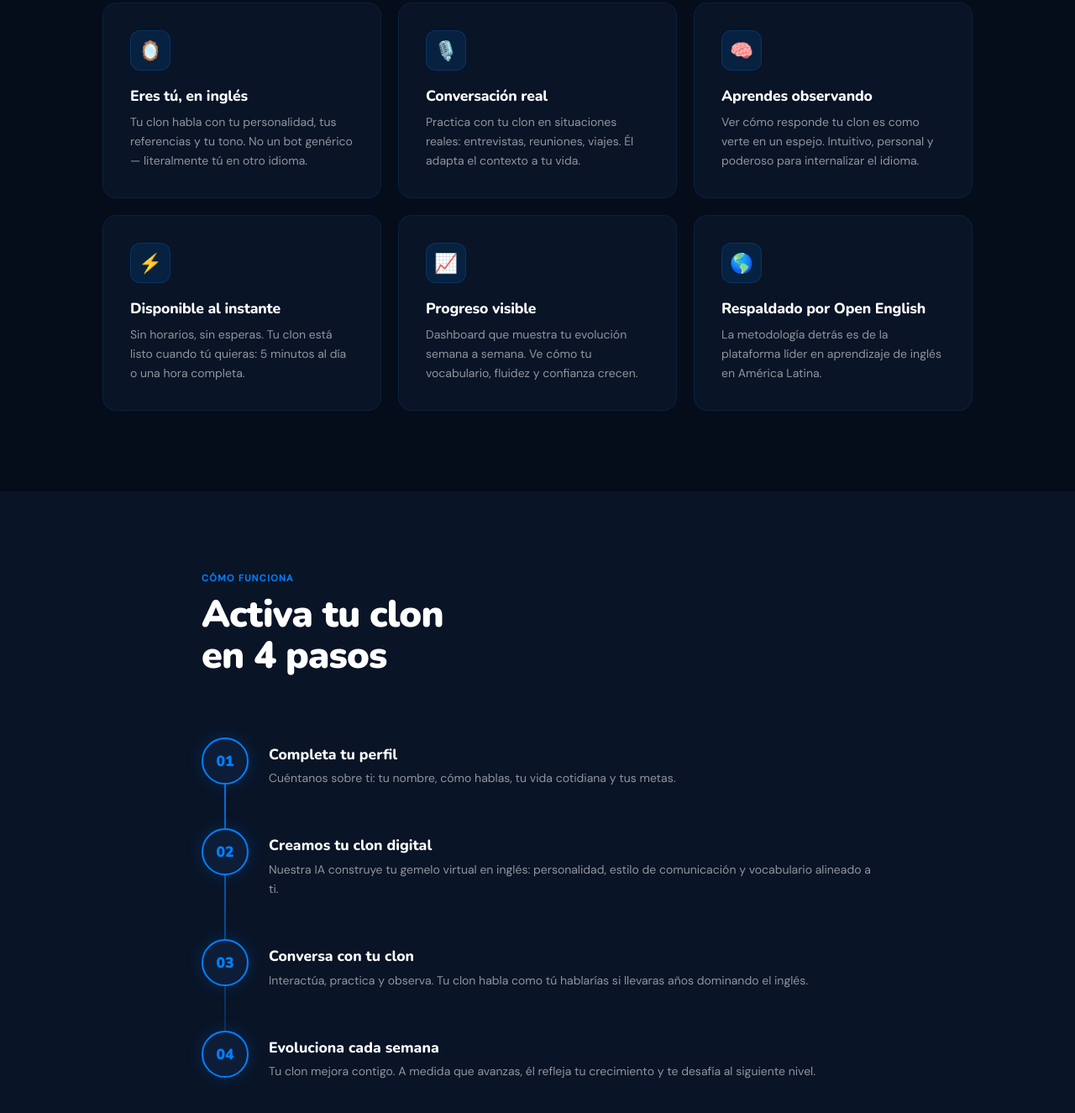
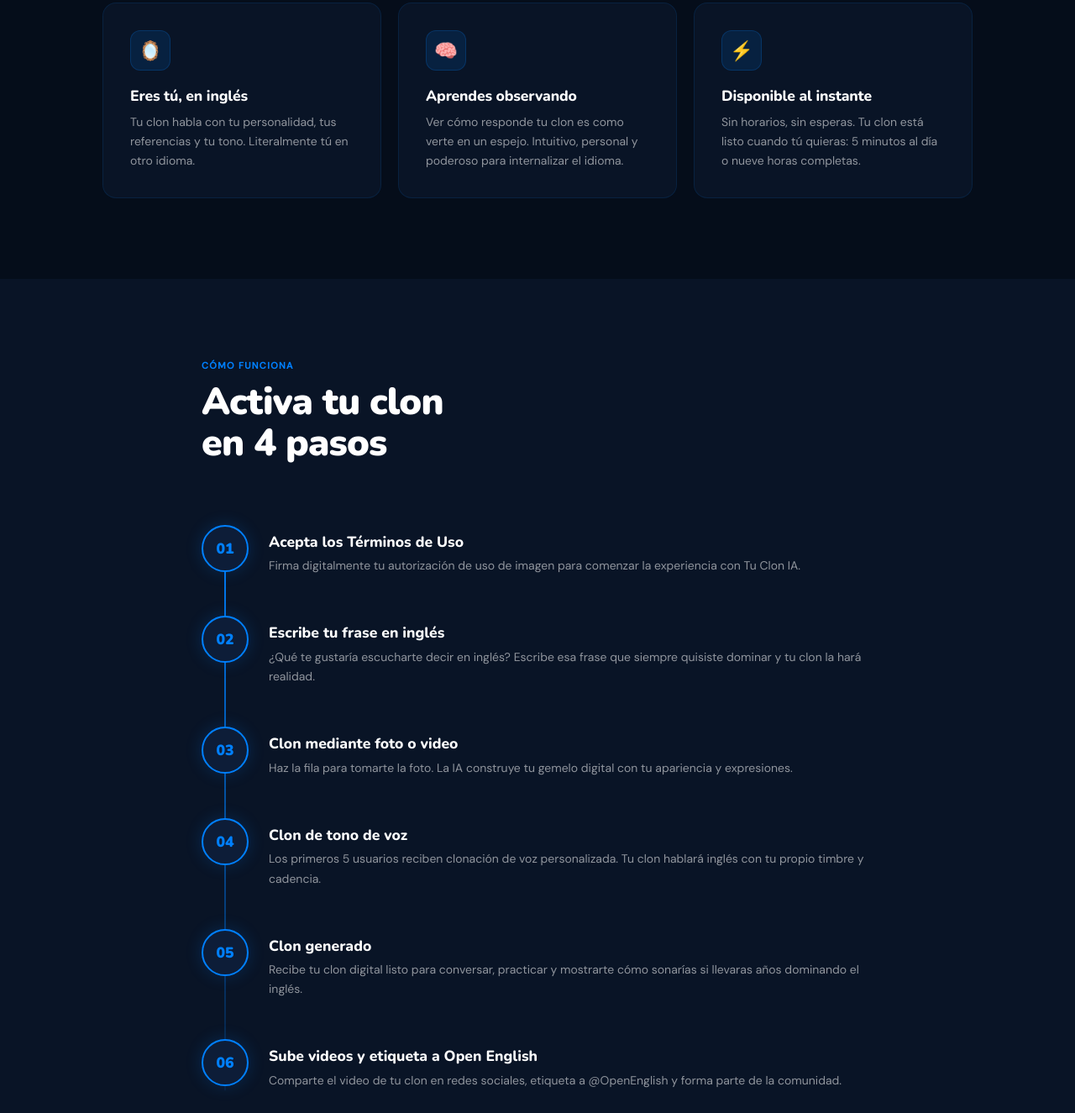
Before and after one commit to aibotsacademy/OpenEnglish, a plain HTML site: page index.html in a window 1280 px wide. Shown: the part 1999-3324 px from the top of the page at 84% size. Drawn offline with nearby package versions, Linux system fonts and the light colour scheme.

Commit message:
Update index.html

```diff
--- a/index.html
+++ b/index.html
@@ -276,12 +276,10 @@
   <div class="section-tag">Por qué es único</div>
   <h2 class="section-title">Una experiencia que no<br>existe en ningún otro lado</h2>
   <div class="features-grid">
-    <div class="feat-card"><div class="feat-icon">🪞</div><div class="feat-title">Eres tú, en inglés</div><p class="feat-desc">Tu clon habla con tu personalidad, tus referencias y tu tono. No un bot genérico — literalmente tú en otro idioma.</p></div>
-    <div class="feat-card"><div class="feat-icon">🎙️</div><div class="feat-title">Conversación real</div><p class="feat-desc">Practica con tu clon en situaciones reales: entrevistas, reuniones, viajes. Él adapta el contexto a tu vida.</p></div>
+    <div class="feat-card"><div class="feat-icon">🪞</div><div class="feat-title">Eres tú, en inglés</div><p class="feat-desc">Tu clon habla con tu personalidad, tus referencias y tu tono. Literalmente tú en otro idioma.</p></div>
     <div class="feat-card"><div class="feat-icon">🧠</div><div class="feat-title">Aprendes observando</div><p class="feat-desc">Ver cómo responde tu clon es como verte en un espejo. Intuitivo, personal y poderoso para internalizar el idioma.</p></div>
-    <div class="feat-card"><div class="feat-icon">⚡</div><div class="feat-title">Disponible al instante</div><p class="feat-desc">Sin horarios, sin esperas. Tu clon está listo cuando tú quieras: 5 minutos al día o una hora completa.</p></div>
-    <div class="feat-card"><div class="feat-icon">📈</div><div class="feat-title">Progreso visible</div><p class="feat-desc">Dashboard que muestra tu evolución semana a semana. Ve cómo tu vocabulario, fluidez y confianza crecen.</p></div>
-    <div class="feat-card"><div class="feat-icon">🌎</div><div class="feat-title">Respaldado por Open English</div><p class="feat-desc">La metodología detrás es de la plataforma líder en aprendizaje de inglés en América Latina.</p></div>
+    <div class="feat-card"><div class="feat-icon">⚡</div><div class="feat-title">Disponible al instante</div><p class="feat-desc">Sin horarios, sin esperas. Tu clon está listo cuando tú quieras: 5 minutos al día o nueve horas completas.</p></div>
+
   </div>
 </section>
 
@@ -291,12 +289,12 @@
     <div class="section-tag">Cómo funciona</div>
     <h2 class="section-title">Activa tu clon<br>en 4 pasos</h2>
     <div class="steps">
-      <div class="step"><div class="step-num">01</div><div class="step-body"><div class="step-title">Completa tu perfil</div><p class="step-desc">Cuéntanos sobre ti: tu nombre, cómo hablas, tu vida cotidiana y tus metas.</p></div></div>
-      <div class="step"><div class="step-num">02</div><div class="step-body"><div class="step-title">Creamos tu clon digital</div><p class="step-desc">Nuestra IA construye tu gemelo virtual en inglés: personalidad, estilo de comunicación y vocabulario alineado a ti.</p></div></div>
-      <div class="step"><div class="step-num">03</div><div class="step-body"><div class="step-title">Conversa con tu clon</div><p class="step-desc">Interactúa, practica y observa. Tu clon habla como tú hablarías si llevaras años dominando el inglés.</p></div></div>
-      <div class="step"><div class="step-num">04</div><div class="step-body"><div class="step-title">Evoluciona cada semana</div><p class="step-desc">Tu clon mejora contigo. A medida que avanzas, él refleja tu crecimiento y te desafía al siguiente nivel.</p></div></div>
-    </div>
-  </div>
+<div class="step"><div class="step-num">01</div><div class="step-body"><div class="step-title">Acepta los Términos de Uso</div><p class="step-desc">Firma digitalmente tu autorización de uso de imagen para comenzar la experiencia con Tu Clon IA.</p></div></div>
+<div class="step"><div class="step-num">02</div><div class="step-body"><div class="step-title">Escribe tu frase en inglés</div><p class="step-desc">¿Qué te gustaría escucharte decir en inglés? Escribe esa frase que siempre quisiste dominar y tu clon la hará realidad.</p></div></div>
+<div class="step"><div class="step-num">03</div><div class="step-body"><div class="step-title">Clon mediante foto o video</div><p class="step-desc">Haz la fila para tomarte la foto. La IA construye tu gemelo digital con tu apariencia y expresiones.</p></div></div>
+<div class="step"><div class="step-num">04</div><div class="step-body"><div class="step-title">Clon de tono de voz</div><p class="step-desc">Los primeros 5 usuarios reciben clonación de voz personalizada. Tu clon hablará inglés con tu propio timbre y cadencia.</p></div></div>
+<div class="step"><div class="step-num">05</div><div class="step-body"><div class="step-title">Clon generado</div><p class="step-desc">Recibe tu clon digital listo para conversar, practicar y mostrarte cómo sonarías si llevaras años dominando el inglés.</p></div></div>
+<div class="step"><div class="step-num">06</div><div class="step-body"><div class="step-title">Sube videos y etiqueta a Open English</div><p class="step-desc">Comparte el video de tu clon en redes sociales, etiqueta a @OpenEnglish y forma parte de la comunidad.</p></div></div>  </div>
 </section>
 
 <!-- ===================== AUTHORIZATION FLOW ===================== -->
```
